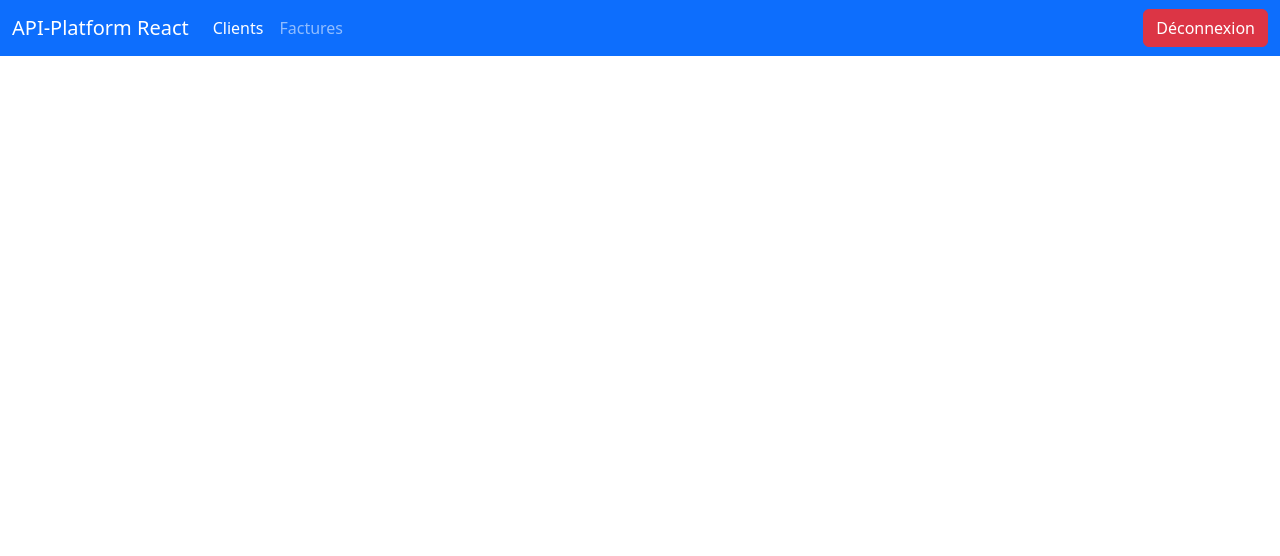
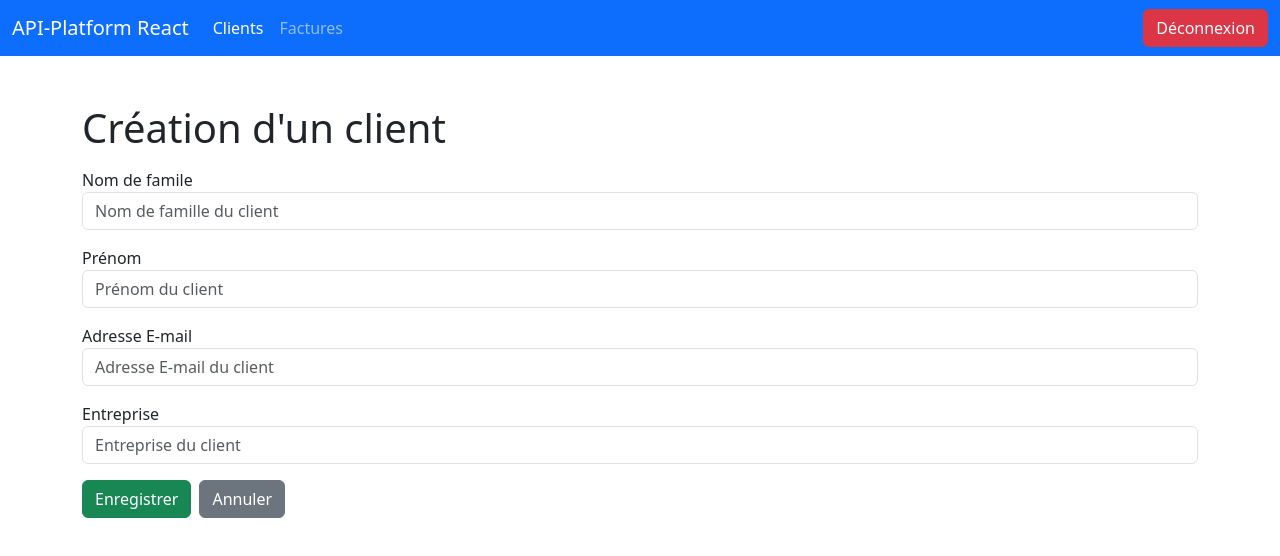
Before and after one commit to webepse/api-react-2026, a React (Create React App) app: page /customers/new in a window 1280 px wide. Shown: the top 556 px of the page. Built offline with nearby package versions, Linux system fonts and the light colour scheme; sample sign-in values are in the browser's storage.

Commit message:
CustomerPage V1

```diff
--- a/src/App.js
+++ b/src/App.js
@@ -10,6 +10,7 @@ import authAPI from "./services/authAPI";
 import {useState} from "react";
 import PrivateRoute from "./components/PrivateRoute";
 import AuthContext from "./contexts/AuthContext";
+import CustomerPage from "./pages/CustomerPage";
 
 authAPI.setup()
 
@@ -28,6 +29,11 @@ function App() {
                 <main className="container pt-5">
                     <Routes>
                         <Route path="/" element={<HomePage />} />
+                        <Route path="/customers/:id" element={
+                            <PrivateRoute>
+                                <CustomerPage />
+                            </PrivateRoute>
+                        } />
                         <Route path="/customers" element={
                             <PrivateRoute>
                                 <CustomersPage />
--- /dev/null
+++ b/src/components/forms/Field.jsx
@@ -0,0 +1,23 @@
+const Field = ({name, label, value, onChange, placeholder="", type="text", error=""}) => {
+    return (
+        <div className="form-group my-3">
+            <label htmlFor={name}>{label}</label>
+            <input
+                type={type}
+                value={value}
+                onChange={onChange}
+                placeholder={placeholder || label}
+                name={name}
+                id={name}
+                className={"form-control" + (error && " is-invalid")}
+            />
+            {
+                error && (
+                    <p className="invalid-feedback">{error}</p>
+                )
+            }
+        </div>
+    )
+}
+
+export default Field;
--- /dev/null
+++ b/src/pages/CustomerPage.jsx
@@ -0,0 +1,80 @@
+import Field from "../components/forms/Field";
+import {useState} from 'react';
+import {Link, useNavigate, useParams} from "react-router-dom";
+
+const CustomerPage  = () => {
+    let {id= "new"} = useParams()
+    const navigate = useNavigate()
+
+    const [customer, setCustomer] = useState({
+        lastName: "",
+        firstName: "",
+        email: "",
+        company: "",
+        user: ""
+    })
+
+    const [errors, setErrors] = useState({
+        lastName: "",
+        firstName: "",
+        email: "",
+        company: ""
+    })
+
+    const handleSubmit = (event) => {
+        event.preventDefault()
+    }
+
+    const handleChange = (event) => {
+        //const value = event.currentTarget.value
+        //const name = event.currentTarget.name
+        const {name, value} = event.currentTarget
+        setCustomer(customer => ({...customer, [name]: value}))
+    }
+
+    return (
+        <>
+            <h1>Création d'un client</h1>
+            <form onSubmit={handleSubmit}>
+                <Field
+                    name="lastName"
+                    label="Nom de famile"
+                    placeholder="Nom de famille du client"
+                    value={customer.lastName}
+                    onChange={handleChange}
+                    error={errors.lastName}
+                />
+                <Field
+                    name="firstName"
+                    label="Prénom"
+                    placeholder="Prénom du client"
+                    value={customer.firstName}
+                    onChange={handleChange}
+                    error={errors.firstName}
+                />
+                <Field
+                    name="email"
+                    label="Adresse E-mail"
+                    placeholder="Adresse E-mail du client"
+                    value={customer.email}
+                    onChange={handleChange}
+                    error={errors.email}
+                />
+                <Field
+                    name="company"
+                    label="Entreprise"
+                    placeholder="Entreprise du client"
+                    value={customer.company}
+                    onChange={handleChange}
+                    error={errors.company}
+                />
+                <div className="form-group my-3">
+                    <button type="submit" className="btn btn-success">Enregistrer</button>
+                    <Link to="/customers" className="btn btn-secondary mx-2">Annuler</Link>
+                </div>
+            </form>
+        </>
+    )
+}
+
+export default CustomerPage;
--- a/src/pages/CustomersPage.jsx
+++ b/src/pages/CustomersPage.jsx
@@ -2,6 +2,7 @@ import {useState, useEffect} from 'react';
 import Axios from "axios";
 import Pagination from "../components/Pagination"
 import customersAPI from "../services/customersAPI";
+import {Link} from "react-router-dom";
 
 const CustomersPage = (props) => {
     const [customers, setCustomers] = useState([]);
@@ -61,7 +62,10 @@ const CustomersPage = (props) => {
 
     return(
         <>
-            <h1>Liste des clients</h1>
+            <div className="d-flex justify-content-between align-items-center mb-3">
+                <h1>Liste des clients</h1>
+                <Link to="/customers/new" className="btn btn-primary">Créer un client</Link>
+            </div>
             {/* filtre */}
             <div className="form-group">
                 <input type="text" className="form-control" placeholder="Rechercher..." value={search} onChange={handleSearch} />
@@ -92,6 +96,7 @@ const CustomersPage = (props) => {
                         <td className="text-center">{customer.totalAmount.toLocaleString()}</td>
                         <td className="text-center">{customer.unpaidAmount.toLocaleString()}</td>
                         <td>
+                            <Link to={`/customers/${customer.id}`} className="btn btn-sm btn-warning mx-1">Editer</Link>
                             <button className="btn btn-sm btn-danger" onClick={() => handleDelete(customer.id)}>Supprimer</button>
                         </td>
                     </tr>
```
